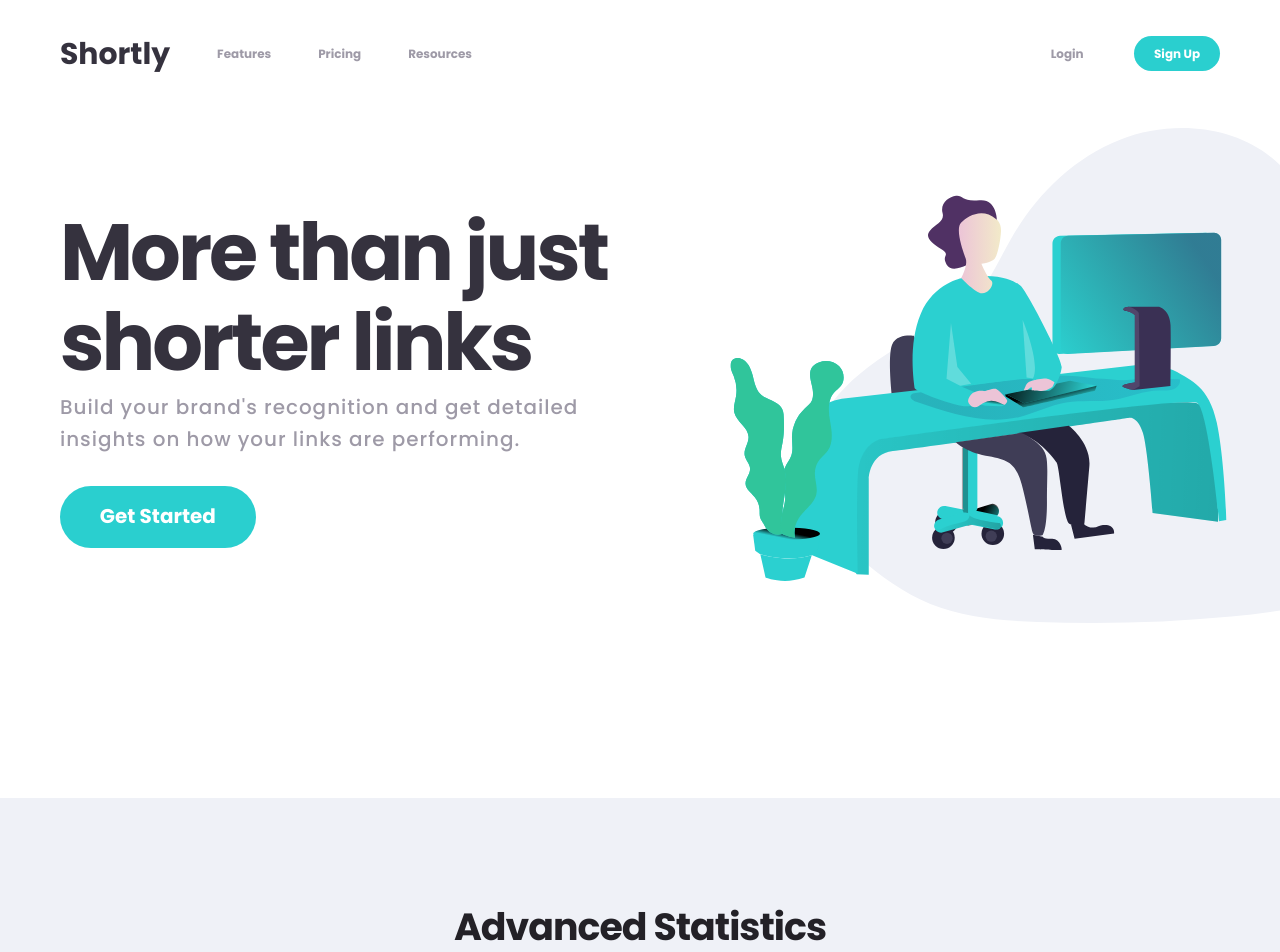
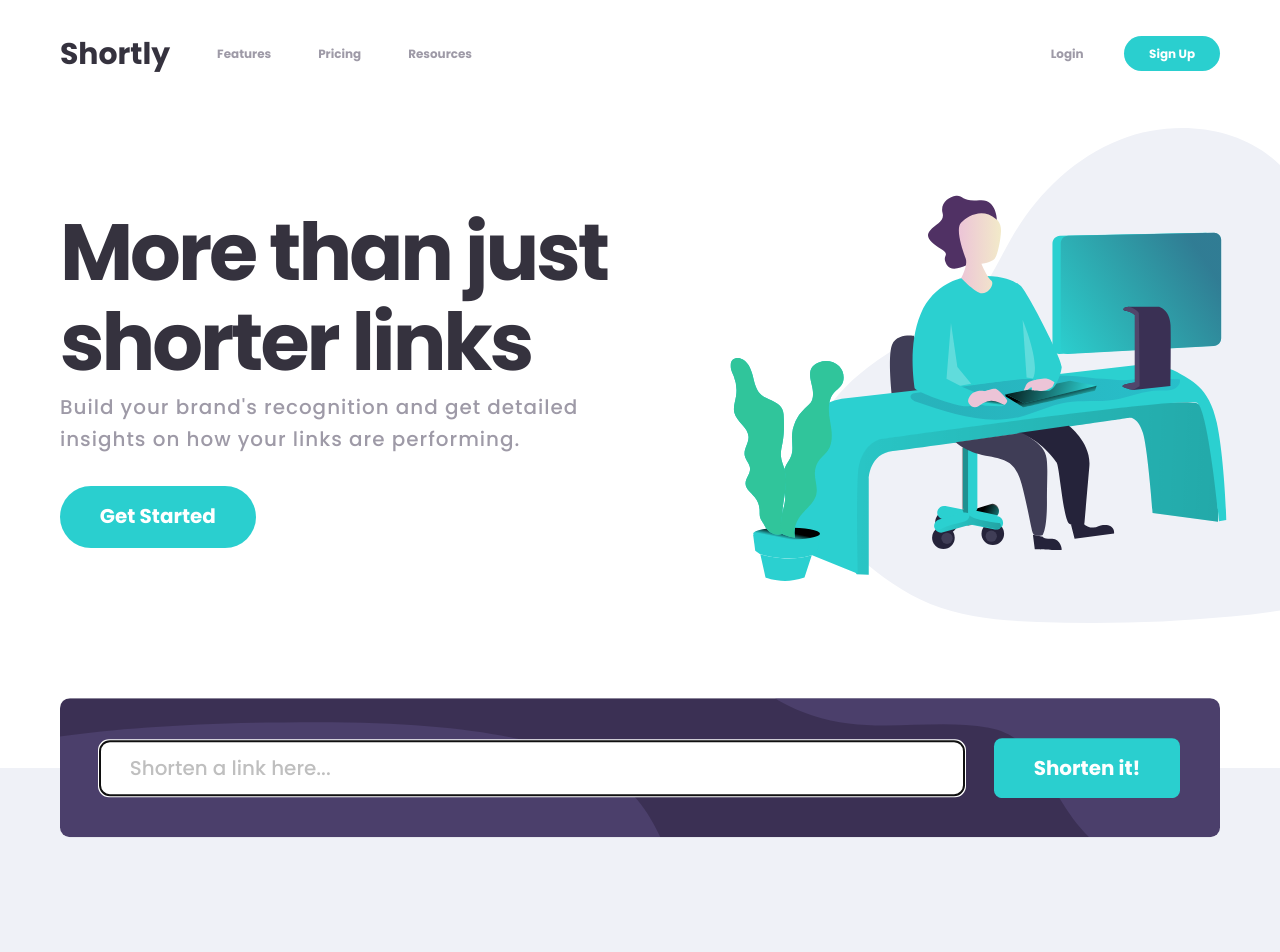
Before and after one commit to okcomputer93/url-shortening, a Vue app: page / in a window 1280 px wide. Shown: the top 952 px of the page. Built offline with nearby package versions, Linux system fonts and the light colour scheme.

Commit message:
Add full url shortening functionality

```diff
--- a/src/App.vue
+++ b/src/App.vue
@@ -8,7 +8,7 @@
                     Build your brand's recognition and get detailed insights on
                     how your links are performing.
                 </p>
-                <the-button styles="lg-rounded" href="#"
+                <the-button styles="a-lg-rounded" href="/"
                     >Get Started</the-button
                 >
             </div>
@@ -21,6 +21,9 @@
             </div>
         </main>
         <section class="features">
+            <div class="shorten-bar">
+                <shorten-bar></shorten-bar>
+            </div>
             <div class="features__content">
                 <div class="features__top">
                     <h3 class="features__title">Advanced Statistics</h3>
@@ -43,6 +46,7 @@
 <script>
 import TheButton from "./components/elements/TheButton.vue";
 import TheHeader from "./components/layouts/TheHeader.vue";
+import ShortenBar from "./components/layouts/ShortenBar.vue";
 import Cards from "./components/layouts/Cards.vue";
 import Banner from "./components/layouts/Banner.vue";
 import TheFooter from "./components/layouts/Footer.vue";
@@ -50,6 +54,7 @@ export default {
     name: "App",
     components: {
         TheHeader,
+        ShortenBar,
         TheButton,
         Cards,
         Banner,
@@ -62,7 +67,7 @@ export default {
 .main {
     max-width: $max-width;
     margin: 2rem auto;
-    padding: 0 $margin-body 15rem;
+    padding: 0 $margin-body 12rem;
     display: flex;
     justify-content: space-between;
     align-items: center;
@@ -94,6 +99,20 @@ export default {
         width: 130%;
         display: inline-block;
         transform: translateX(12%);
+    }
+}
+
+.shorten-bar {
+    max-width: $max-width;
+    margin: 2rem auto;
+    padding: 0 $margin-body;
+
+    & .shorten__container {
+        transform: translateY(-50%);
+    }
+
+    & .shorten__links {
+        margin-top: -7rem;
     }
 }
 
--- a/src/assets/styles/atomic/_atomic.scss
+++ b/src/assets/styles/atomic/_atomic.scss
@@ -1,9 +1,17 @@
-.is-rounded {
+.is-rounded-lg {
     border-radius: 5rem;
 }
 
-.is-squared {
+.is-rounded-sm {
+    border-radius: 5rem;
+}
+
+.is-squared-lg {
     border-radius: 0.8rem;
+}
+
+.is-squared-sm {
+    border-radius: 0.3rem;
 }
 
 .text-sm {
@@ -19,7 +27,7 @@
 }
 
 .p-sm {
-    padding: 0.8rem 2rem;
+    padding: 0.8rem 2.5rem;
 }
 
 .p-md {
--- a/src/components/elements/TheButton.vue
+++ b/src/components/elements/TheButton.vue
@@ -1,17 +1,26 @@
-<template>
-    <a class="button__primary" :class="shape" :href="href">
-        <slot></slot>
-    </a>
-</template>
-
 <script>
 export default {
     name: "ButtonPrimary",
-    props: ["href", "styles"],
+    props: ["href", "styles", "type", "disabled"],
+    render(createElement) {
+        const element = this.styles.split("-")[0];
+        return createElement(
+            element,
+            {
+                attrs: {
+                    class: `button__primary ${this.shape}`,
+                    href: this.href,
+                    type: this.type,
+                    disabled: this.disabled,
+                },
+            },
+            this.$slots.default
+        );
+    },
     computed: {
         shape() {
             const forms = this.styles.split("-");
-            return `p-${forms[0]} text-${forms[0]} p-${forms[0]} is-${forms[1]}`;
+            return `text-${forms[1]} p-${forms[1]} is-${forms[2]}-${forms[1]}`;
         },
     },
 };
@@ -26,10 +35,15 @@ export default {
     cursor: pointer;
     border: none;
     text-decoration: none;
-    transition: all 0.4s ease-in;
+    transition: all 0.2s ease-in;
+    font-family: "Poppins", sans-serif;
 
     &:hover {
         background-color: lighten($primary, 15);
     }
+
+    &:disabled {
+        background-color: lighten($primary, 25);
+    }
 }
 </style>
--- a/src/components/layouts/Banner.vue
+++ b/src/components/layouts/Banner.vue
@@ -3,7 +3,7 @@
         <h3 class="banner__title" v-text="message"></h3>
         <the-button
             href="/"
-            styles="lg-rounded"
+            styles="a-lg-rounded"
             v-text="textButton"
         ></the-button>
     </div>
--- /dev/null
+++ b/src/components/layouts/ShortenBar.vue
@@ -0,0 +1,191 @@
+<template>
+    <div class="shorten">
+        <form
+            @submit.prevent="submitForm"
+            class="shorten__container"
+            action="#"
+        >
+            <div class="shorten__input">
+                <input
+                    autofocus
+                    placeholder="Shorten a link here..."
+                    class="shorten__bar"
+                    :class="error ? 'shorten__bar--error' : ''"
+                    v-model="url"
+                    @keyup="error = ''"
+                />
+                <div class="shorten__button">
+                    <the-button
+                        :disabled="isLoading"
+                        type="submit"
+                        styles="button-lg-squared"
+                    >
+                        <span v-if="!isLoading">Shorten it!</span>
+                        <img
+                            class="shorten__loading"
+                            v-else
+                            src="@/assets/images/circle_loading.gif"
+                            alt="Loading animation"
+                        />
+                    </the-button>
+                </div>
+            </div>
+            <p v-if="error" class="shorten__error" v-text="error"></p>
+        </form>
+        <div class="shorten__links">
+            <div
+                class="shorten__link"
+                v-for="(link, index) in links"
+                :key="link.shorten"
+            >
+                <shorten-url
+                    @delete="deleteUrl"
+                    :id="index"
+                    :fullUrl="link.original"
+                    :shortenUrl="link.shorten"
+                ></shorten-url>
+            </div>
+        </div>
+    </div>
+</template>
+
+<script>
+import TheButton from "../elements/TheButton.vue";
+import ShortenUrl from "./ShortenUrl.vue";
+export default {
+    name: "ShortenBar",
+    components: {
+        TheButton,
+        ShortenUrl,
+    },
+    data() {
+        return {
+            url: "",
+            isLoading: false,
+            error: "",
+            links: [],
+        };
+    },
+    watch: {
+        links(newVal) {
+            localStorage.setItem("shortly-links", JSON.stringify(newVal));
+        },
+    },
+    methods: {
+        async submitForm() {
+            if (!this.url) {
+                this.error = "Please add a link";
+                return;
+            }
+            this.isLoading = true;
+            try {
+                const response = await fetch(
+                    `https://api.shrtco.de/v2/shorten?url=${this.url}`
+                );
+                const data = await response.json();
+
+                this.url = "";
+                this.isLoading = false;
+
+                if (!response.ok) {
+                    throw new Error(data.error);
+                }
+                const { full_short_link, original_link } = data.result;
+                this.links.unshift({
+                    original: original_link,
+                    shorten: full_short_link,
+                });
+            } catch (error) {
+                this.error = error;
+            }
+        },
+        deleteUrl(id) {
+            this.links = this.links.filter((_, index) => index !== id);
+        },
+    },
+    mounted() {
+        this.links = JSON.parse(localStorage.getItem("shortly-links"));
+    },
+};
+</script>
+
+<style lang="scss">
+.shorten {
+    width: 100%;
+    display: block;
+
+    &__container {
+        width: 100%;
+        padding: 4rem;
+        border-radius: 1rem;
+        background-color: $primary-dark;
+        background-image: url("../../assets/images/bg-shorten-desktop.svg");
+        background-size: 100% 100%;
+        background-repeat: no-repeat;
+        background-position: bottom center;
+        position: relative;
+    }
+
+    &__input {
+        display: flex;
+        justify-content: space-between;
+        align-items: center;
+    }
+
+    &__bar {
+        flex-grow: 1;
+        padding: 1.2rem 3rem;
+        font-size: 2rem;
+        font-weight: 400;
+        color: $dark-blue;
+        border-radius: 1rem;
+        border: none;
+        font-family: "Poppins", sans-serif;
+
+        &::placeholder {
+            font-size: 2rem;
+            font-weight: 400;
+            color: $neutral;
+            font-family: "Poppins", sans-serif;
+        }
+
+        &--error {
+            border: 3px solid $secondary;
+
+            &::placeholder {
+                color: rgba($secondary, 0.582);
+            }
+        }
+    }
+
+    &__button {
+        flex: none;
+        margin-left: 3rem;
+        width: 18.7rem;
+    }
+
+    &__links {
+        padding-top: 2rem;
+    }
+
+    &__link:not(:last-child) {
+        padding-bottom: 1.5rem;
+    }
+
+    &__loading {
+        width: 3rem;
+        height: 3rem;
+        margin: 0 3.8rem;
+        display: block;
+    }
+
+    &__error {
+        position: absolute;
+        padding-top: 0.3rem;
+        color: $dark-violet;
+        font-size: 1.5rem;
+        font-style: italic;
+        color: $secondary;
+    }
+}
+</style>
--- /dev/null
+++ b/src/components/layouts/ShortenUrl.vue
@@ -0,0 +1,145 @@
+<template>
+    <div
+        @mouseenter="isHover = true"
+        @mouseleave="isHover = false"
+        class="shorten-url"
+    >
+        <span
+            @click="$emit('delete', id)"
+            v-if="isHover"
+            class="shorten-url__close"
+        ></span>
+        <a
+            :href="fullUrl"
+            target="_blank"
+            class="shorten-url__full"
+            v-text="reducedFullUrl"
+        ></a>
+        <div class="shorten-url__manage">
+            <input ref="dummyInput" type="hidden" :value="shortenUrl" />
+            <a
+                :href="shortenUrl"
+                target="_blank"
+                class="shorten-url__short"
+                v-text="shortenUrl"
+            ></a>
+            <div :class="buttonCopy" @click="copyToClipboard">
+                <the-button
+                    styles="button-sm-squared"
+                    type="button"
+                    v-text="textButton"
+                ></the-button>
+            </div>
+        </div>
+    </div>
+</template>
+
+<script>
+import TheButton from "../elements/TheButton.vue";
+export default {
+    name: "ShortenUrl",
+    components: {
+        TheButton,
+    },
+    props: ["fullUrl", "shortenUrl", "id"],
+    data() {
+        return {
+            textButton: "Copy",
+            isHover: false,
+        };
+    },
+    computed: {
+        buttonCopy() {
+            return this.textButton !== "Copy" ? "shorten-url__clicked" : "";
+        },
+        reducedFullUrl() {
+            if (this.fullUrl.length > 40)
+                return this.fullUrl.substring(0, 40) + "...";
+            return this.fullUrl;
+        },
+    },
+    methods: {
+        copyToClipboard() {
+            this.textButton = "Copied!";
+            setTimeout(() => {
+                this.textButton = "Copy";
+            }, 2000);
+            this.$refs.dummyInput.type = "text";
+            this.$refs.dummyInput.select();
+            // this.$refs.dummyInput.setSelectionRange(0, 99999);
+            document.execCommand("copy");
+            this.$refs.dummyInput.type = "hidden";
+        },
+    },
+};
+</script>
+
+<style lang="scss">
+.shorten-url {
+    width: 100%;
+    display: block;
+    background-color: $light;
+    display: flex;
+    justify-content: space-between;
+    align-items: center;
+    padding: 1rem 2rem;
+    border-radius: 0.5rem;
+    position: relative;
+
+    &__close {
+        position: absolute;
+        width: 2rem;
+        height: 2rem;
+        top: 0;
+        left: 0;
+        border-radius: 100%;
+        cursor: pointer;
+
+        &::after,
+        &::before {
+            content: "";
+            width: 1rem;
+            height: 2px;
+            position: absolute;
+            top: 60%;
+            left: 30%;
+            background-color: $neutral-violet;
+            display: block;
+            border-radius: 2px;
+        }
+
+        &::after {
+            transform: rotate(-45deg);
+        }
+
+        &::before {
+            transform: rotate(45deg);
+        }
+    }
+
+    &__full {
+        display: block;
+        text-decoration: none;
+        color: $dark-violet;
+        font-size: 1.5rem;
+    }
+
+    &__manage {
+        display: flex;
+        justify-content: center;
+        align-items: center;
+    }
+
+    &__short {
+        display: block;
+        text-decoration: none;
+        color: $primary;
+        font-size: 1.5rem;
+        margin-right: 2rem;
+    }
+
+    &__clicked button {
+        background-color: $primary-dark !important;
+    }
+}
+</style>
--- a/src/components/layouts/TheHeader.vue
+++ b/src/components/layouts/TheHeader.vue
@@ -9,7 +9,7 @@
             </div>
             <div class="navigation__links--right">
                 <a href="#" class="navigation__link">Login</a>
-                <the-button styles="sm-rounded" href="#">Sign Up</the-button>
+                <the-button styles="a-sm-rounded" href="/">Sign Up</the-button>
             </div>
         </div>
     </nav>
```
Also changed, not shown: src/assets/images/circle_loading.gif (added).
